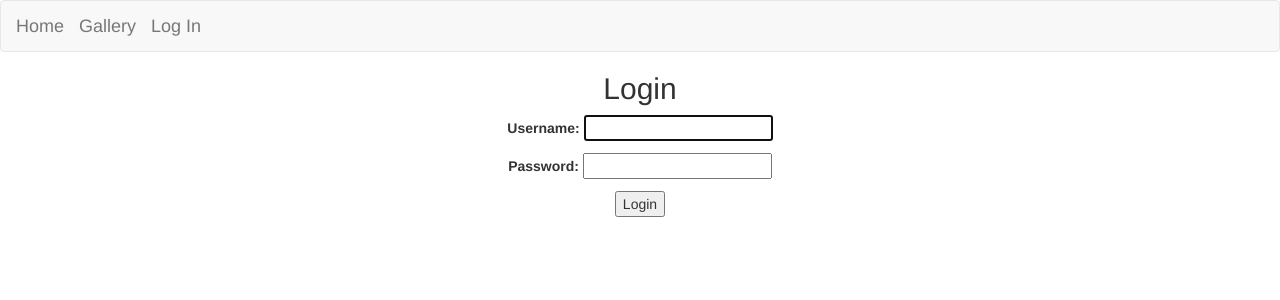
After one commit to JordanTFA/Starlight, a Django app: page /login/ in a window 1280 px wide. The commit adds this page. Shown: the top 300 px of the page. Run offline with Django 3.2, Linux system fonts and the light colour scheme; some libraries are stand-ins or nearby versions.

Commit message:
Added a start to login

```diff
--- a/starlight/starlight/urls.py
+++ b/starlight/starlight/urls.py
@@ -15,9 +15,13 @@ Including another URLconf
 """
 from django.conf.urls import include, url
 from django.contrib import admin
+from django.contrib.auth import views as auth_views
 
 urlpatterns = [
 	url(r'^', include('website.urls')),
 	url(r'^gallery/', include('website.urls')),
+
+    url(r'^login/$', auth_views.login, name='login'),
+    url(r'^logout/$', auth_views.logout, name='logout'),
     url(r'^admin/', admin.site.urls),
 ]
--- /dev/null
+++ b/starlight/website/templates/registration/login.html
@@ -0,0 +1,14 @@
+{% extends 'website\base.html' %}
+
+{% block title %}Login{% endblock %}
+
+{% block content %}
+<center>
+  <h2>Login</h2>
+  	<form method="post">
+    	{% csrf_token %}
+    	{{ form.as_p }}
+    <button type="submit">Login</button>
+  </form>
+ </center>
+{% endblock %}
--- a/starlight/website/templates/website/base.html
+++ b/starlight/website/templates/website/base.html
@@ -18,8 +18,10 @@
 
             <!-- Navbar -->
             <div class="navbar-header">
+
                 <a class="navbar-brand" href="/">Home</a>
                 <a class="navbar-brand" href="/gallery">Gallery</a>
+                <a class="navbar-brand" href="/login/">Log In</a>
 
             </div>
         </div>
```
